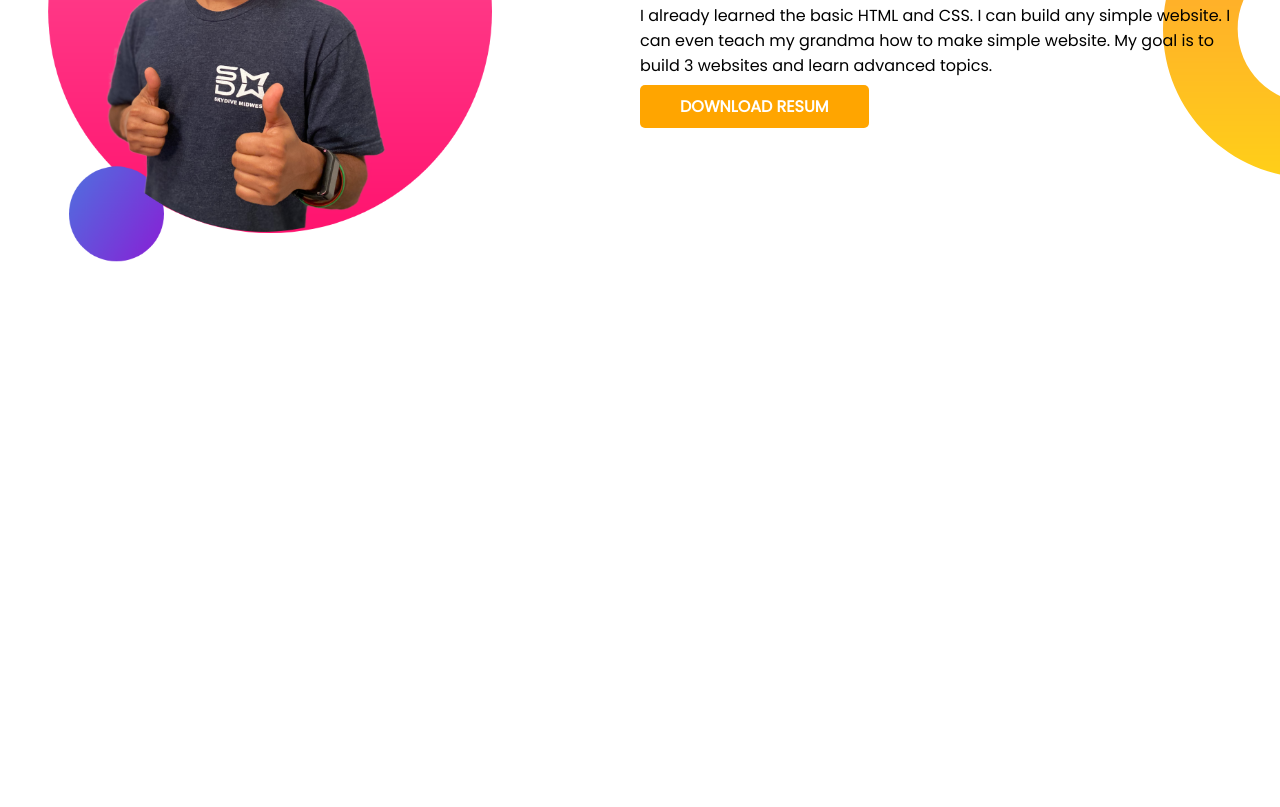
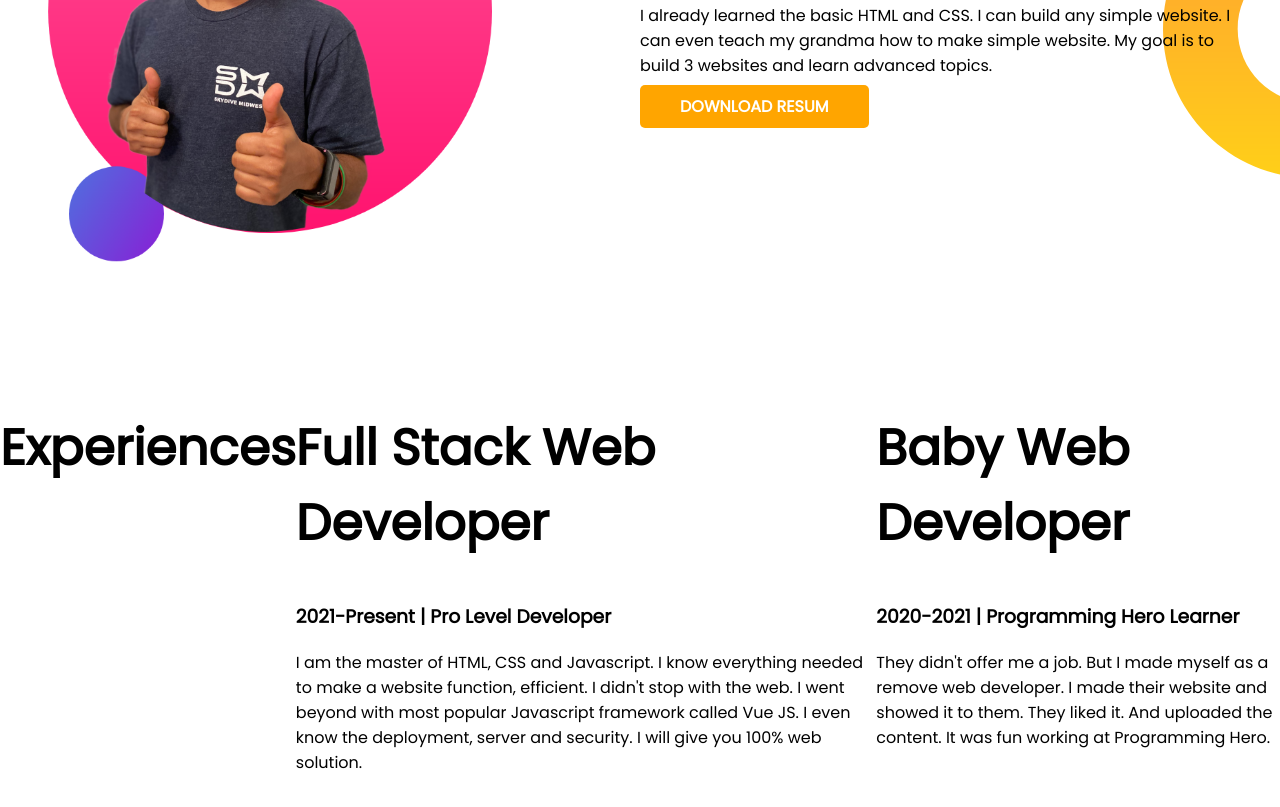
Before and after one commit to salmakhatun0056/developer-2-portfolio, a plain HTML site: page index.html in a window 1280 px wide. Shown: the part 797-1604 px from the top of the page. Before the commit the page ends 1166 px from the top, so only its background shows below. Drawn offline with Linux system fonts and the light colour scheme.

Commit message:
section 2 add

```diff
--- a/index.html
+++ b/index.html
@@ -46,6 +46,22 @@
                 href="https://github.com/salmakhatun12345/developer-2-portfolio">DOWNLOAD RESUM</a>
         </div>
     </section>
+    <section>
+        <h1>Experiences</h1>
+        <div>
+            <h1>Full Stack Web Developer</h1>
+            <h3>2021-Present | Pro Level Developer</h3>
+            <p>I am the master of HTML, CSS and Javascript. I know everything needed to make a website function,
+                efficient. I didn't stop with the web. I went beyond with most popular Javascript framework called Vue
+                JS. I even know the deployment, server and security. I will give you 100% web solution.</p>
+        </div>
+        <div>
+            <h1>Baby Web Developer</h1>
+            <h3>2020-2021 | Programming Hero Learner</h3>
+            <p>They didn't offer me a job. But I made myself as a remove web developer. I made their website and showed
+                it to them. They liked it. And uploaded the content. It was fun working at Programming Hero.</p>
+        </div>
+    </section>
 </body>
 
 </html>
```
